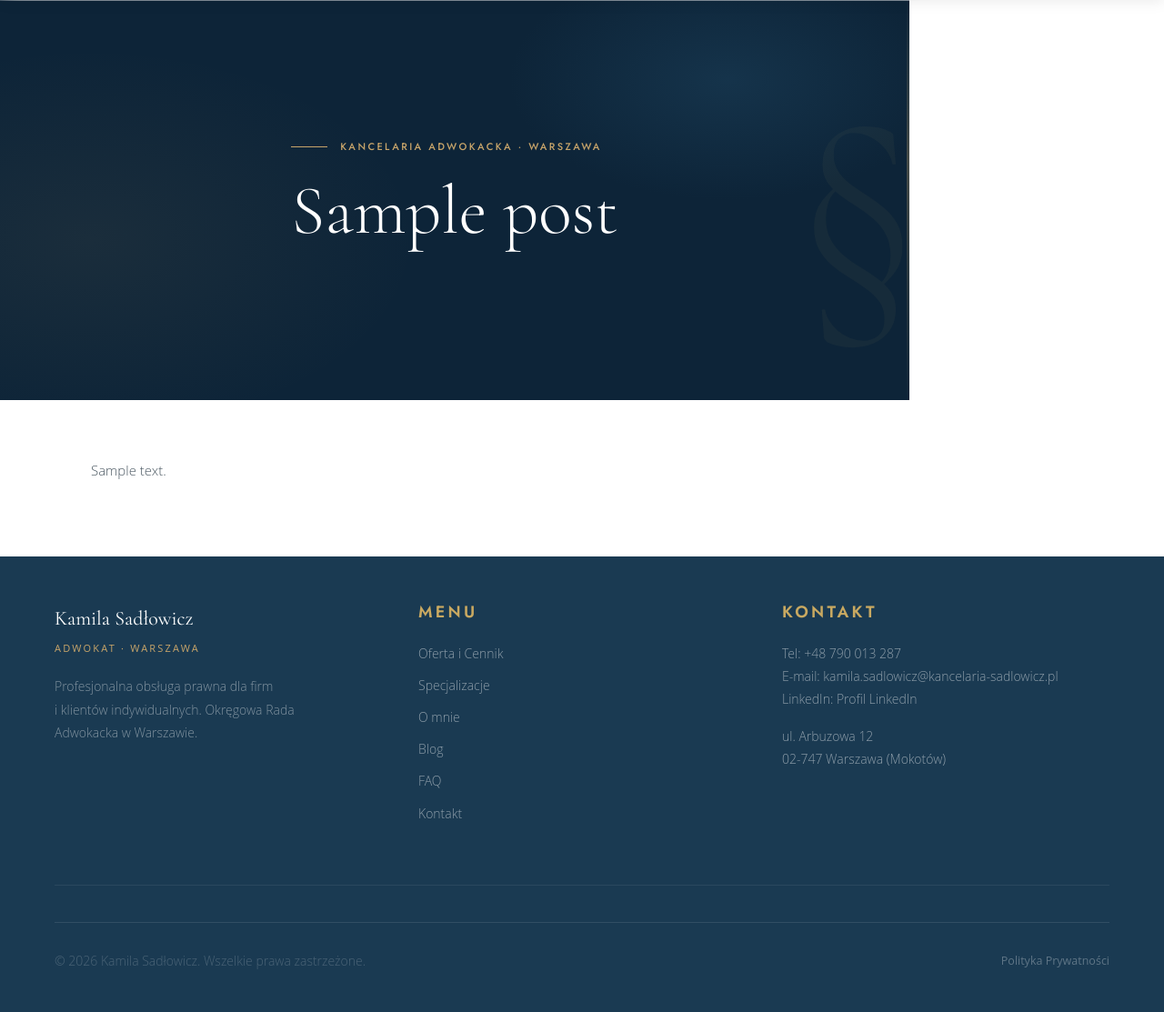
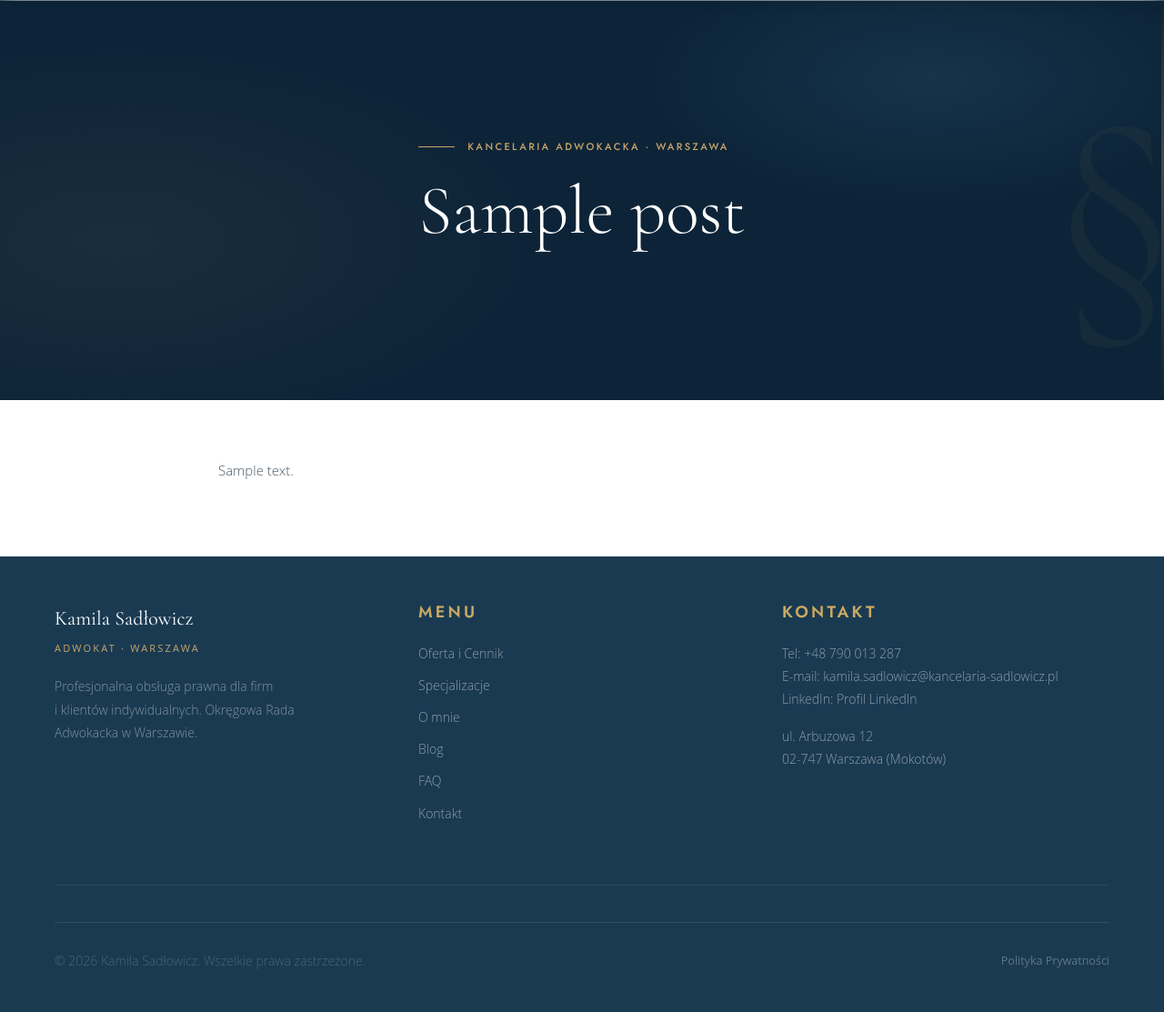
Before and after one commit to sebastian-c87/kancelaria, a WordPress theme: template wp-theme/kancelaria-sadlowicz/page.php in a window 1280 px wide. Shown: the part 164-1277 px from the top of the page at 91% size. Run offline with PHP 8.4 and a stand-in for WordPress, Linux system fonts and the light colour scheme; the site name, menu and one post (Sample post) are stand-ins, and other content is empty.

Commit message:
Napraw ucięcie szerokości strony i konflikty z Elementorem
- Usuń regułę `section { max-width: 1000px !important; width: 90% !important; }`
  z kancelaria.css — była przyczyną obcięcia layoutu do 1000px bez centrowania
- Dodaj dequeue stylów Elementor (elementor-frontend, e-theme-ui-light,
  elementor-common) z priorytetem 100, aby zapobiec nadpisywaniu motywu
- Bump wersji CSS do 1.0.1 dla wymuszenia odświeżenia cache

https://claude.ai/code/session_01McNJfM4Qb1WXN3691V5seg

```diff
--- a/wp-theme/kancelaria-sadlowicz/assets/css/kancelaria.css
+++ b/wp-theme/kancelaria-sadlowicz/assets/css/kancelaria.css
@@ -1,10 +1,3 @@
-#header .container,
-.wrapper,
-section {
-  max-width: 1000px !important;
-  width: 90% !important;
-}
-
 /* ========== ZMIENNE ========== */
 :root {
   --primary: #1a3a52;
--- a/wp-theme/kancelaria-sadlowicz/functions.php
+++ b/wp-theme/kancelaria-sadlowicz/functions.php
@@ -21,7 +21,7 @@ add_action('after_setup_theme', function () {
 /* ------------------------------------------------------------------ */
 add_action('wp_enqueue_scripts', function () {
     $uri = get_template_directory_uri();
-    $v   = '1.0.0';
+    $v   = '1.0.1';
 
     wp_enqueue_style('ks-google-fonts',
         'https://fonts.googleapis.com/css2?family=Cormorant+Garamond:ital,wght@0,300;0,400;0,600;0,700;1,300;1,400;1,600&family=Jost:wght@300;400;500;600&display=swap',
@@ -51,6 +51,18 @@ add_action('wp_enqueue_scripts', function () {
         ]);
     }
 });
+
+/* ------------------------------------------------------------------ */
+/*  Dequeue Elementor CSS to prevent layout conflicts                   */
+/* ------------------------------------------------------------------ */
+add_action('wp_enqueue_scripts', function () {
+    wp_dequeue_style('elementor-frontend');
+    wp_dequeue_style('e-theme-ui-light');
+    wp_dequeue_style('elementor-common');
+    wp_deregister_style('elementor-frontend');
+    wp_deregister_style('e-theme-ui-light');
+    wp_deregister_style('elementor-common');
+}, 100);
 
 /* ------------------------------------------------------------------ */
 /*  Remove WordPress <link> bloat from <head>                           */
```
